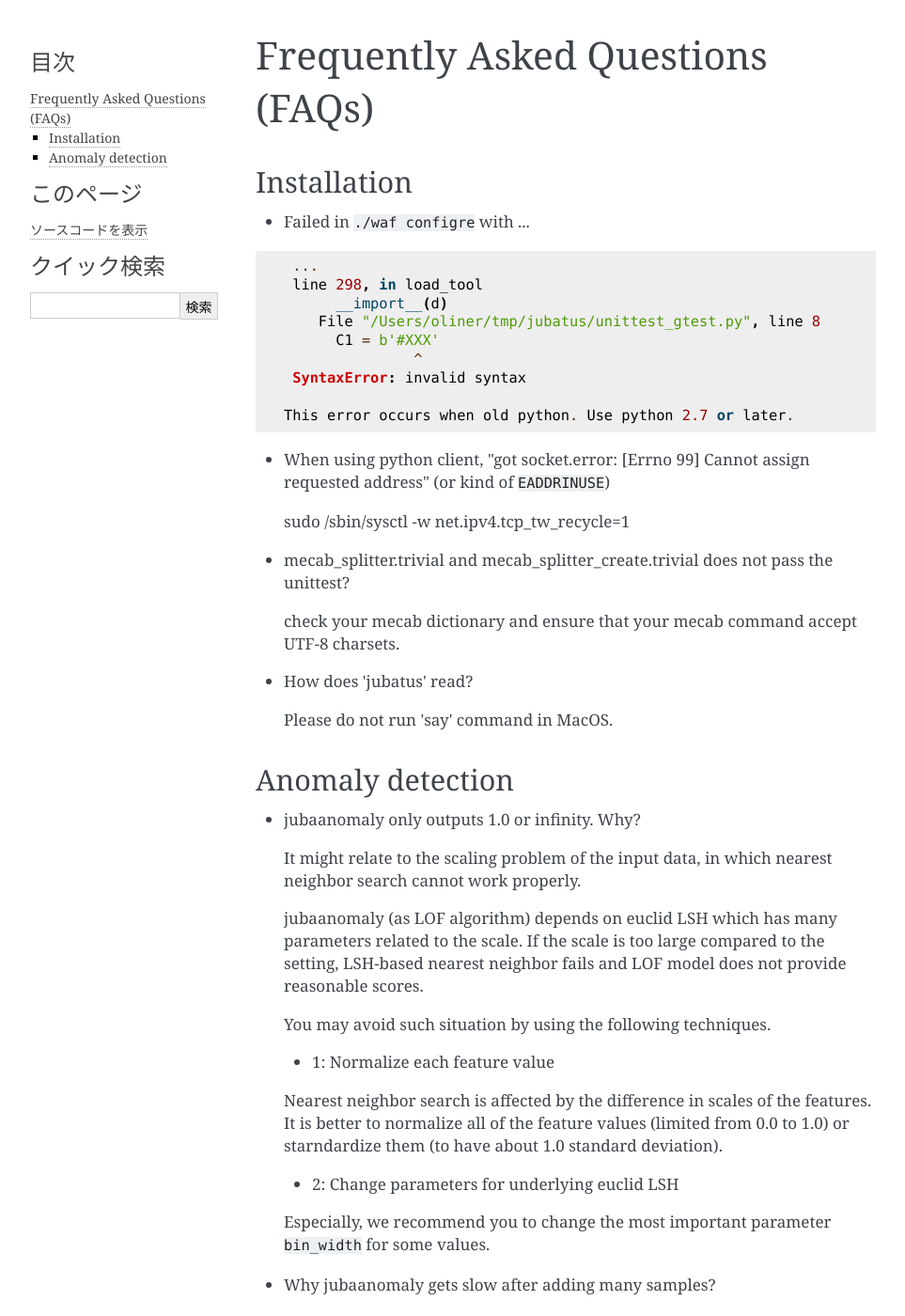
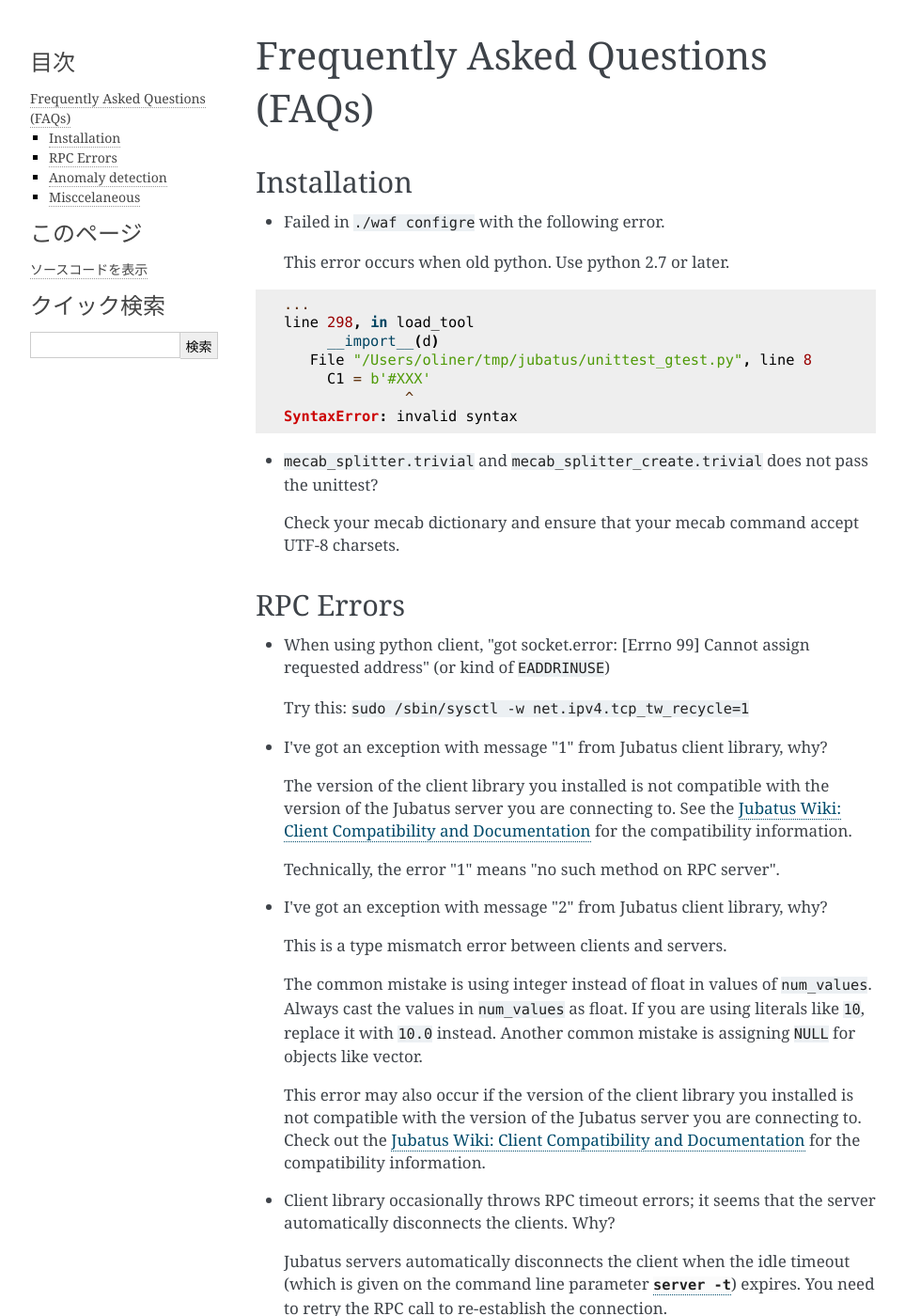
Before and after one commit to jubatus/website, a Sphinx documentation site: the page built from source/ja/faq.rst, in a window 1280 px wide and 1400 px high. Shown: the whole window at 94% size, without its empty margins (148-1111 px from the left). Built offline with Sphinx 7.4.7, drawn with Linux system fonts in a browser that asks for light colours; the version number could not be read and is left out; cross-references to code outside the pages are shown as plain code; some of the changed text lies outside the part shown.

Commit message:
add FAQ regarding RPC errors; reorganized sections

```diff
--- a/source/ja/faq.rst
+++ b/source/ja/faq.rst
@@ -4,7 +4,9 @@
 Installation
 ::::::::::::
 
-- Failed in ``./waf configre`` with ...
+- Failed in ``./waf configre`` with the following error.
+
+ This error occurs when old python. Use python 2.7 or later.
 
 ::
 
@@ -16,20 +18,43 @@
                 ^
   SyntaxError: invalid syntax
 
- This error occurs when old python. Use python 2.7 or later.
+- ``mecab_splitter.trivial`` and ``mecab_splitter_create.trivial`` does not pass the unittest?
+
+ Check your mecab dictionary and ensure that your mecab command accept UTF-8 charsets.
+
+RPC Errors
+::::::::::
 
 - When using python client, "got socket.error: [Errno 99] Cannot assign requested address" (or kind of ``EADDRINUSE``)
 
- sudo /sbin/sysctl -w net.ipv4.tcp_tw_recycle=1
+ Try this: ``sudo /sbin/sysctl -w net.ipv4.tcp_tw_recycle=1``
 
-- mecab_splitter.trivial and mecab_splitter_create.trivial does not pass the unittest?
+- I've got an exception with message "1" from Jubatus client library, why?
 
- check your mecab dictionary and ensure that your mecab command accept UTF-8 charsets.
+ The version of the client library you installed is not compatible with the version of the Jubatus server you are connecting to.
+ See the `Jubatus Wiki: Client Compatibility and Documentation <https://github.com/jubatus/jubatus/wiki/Client-Compatibility-and-Documentation>`_ for the compatibility information.
 
-- How does 'jubatus' read?
+ Technically, the error "1" means "no such method on RPC server".
 
- Please do not run 'say' command in MacOS.
+- I've got an exception with message "2" from Jubatus client library, why?
 
+ This is a type mismatch error between clients and servers.
+
+ The common mistake is using integer instead of float in values of ``num_values``.
+ Always cast the values in ``num_values`` as float.
+ If you are using literals like ``10``, replace it with ``10.0`` instead.
+ Another common mistake is assigning ``NULL`` for objects like vector.
+
+ This error may also occur if the version of the client library you installed is not compatible with the version of the Jubatus server you are connecting to.
+ Check out the `Jubatus Wiki: Client Compatibility and Documentation`_ for the compatibility information.
+
+- Client library occasionally throws RPC timeout errors; it seems that the server automatically disconnects the clients. Why?
+
+ Jubatus servers automatically disconnects the client when the idle timeout (which is given on the command line parameter :option:`server -t`) expires.
+ You need to retry the RPC call to re-establish the connection.
+
+ To disable this auto-disconnect feature, set :option:`server -t` to 0, which means "no timeout".
+ In this case, clients must explicitly close the TCP connection using :mpidl:meth:`get_client`.
 
 Anomaly detection
 :::::::::::::::::
@@ -69,3 +94,10 @@
  - 3: Decrease ``reverse_nearest_neighbor_num``
 
   It also reduces the computation time for LOF. However, the number should not be smaller than ``nearest_neighbornum`` .
+
+Misccelaneous
+:::::::::::::
+
+- How does 'jubatus' read?
+
+ Please do not run 'say' command in Mac OS.
```
Also changed, not shown: source/en/faq.rst (+38 -7 lines).
